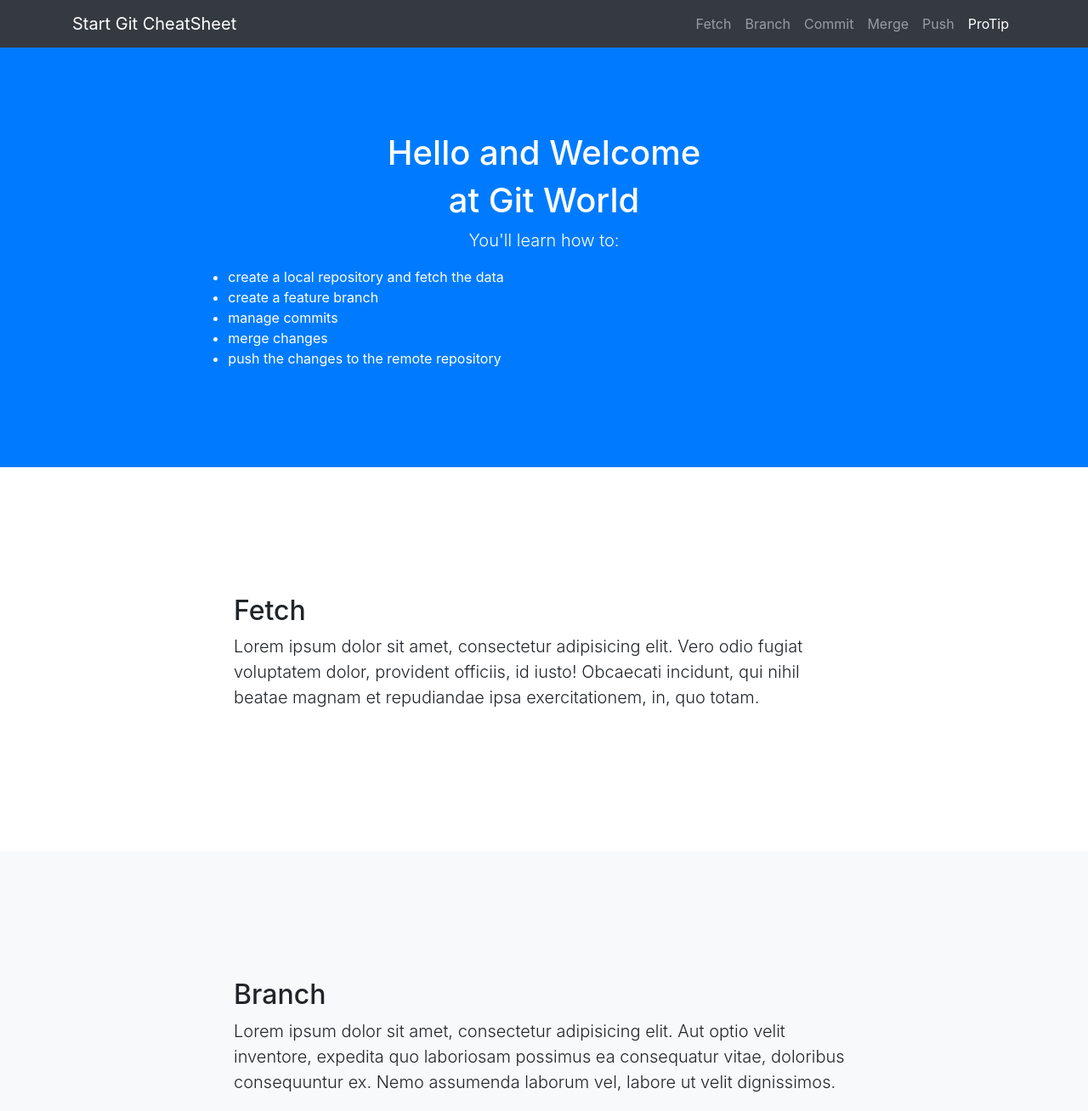
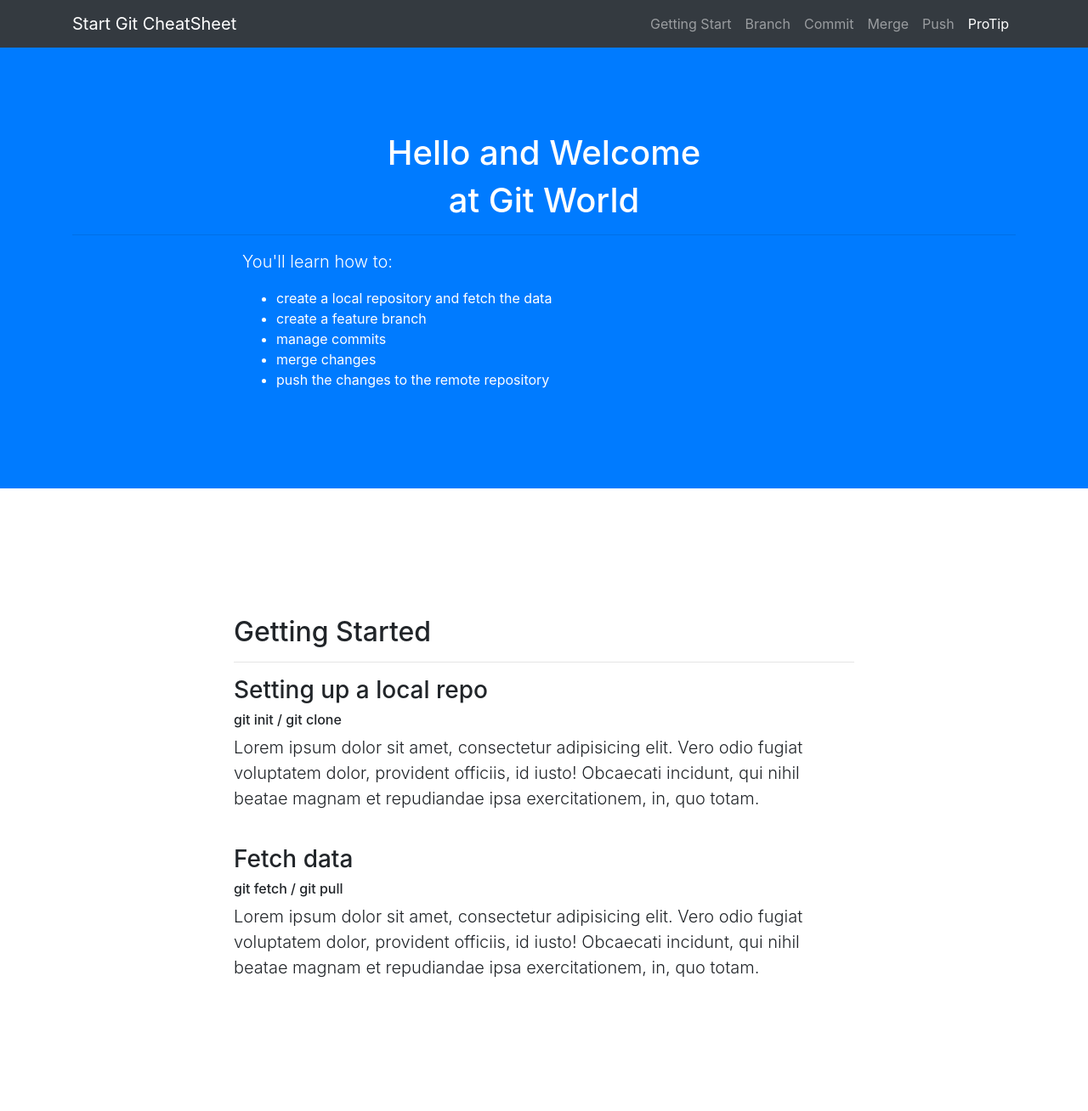
Before and after one commit to patisatori/GIT_CheatSheet_forDev, a website with bundled scripts: page index.html in a window 1280 px wide. Shown: the top 1308 px of the page at 85% size. Built offline with nearby package versions, Linux system fonts and the light colour scheme.

Commit message:
update "getting start" area

```diff
--- a/index.html
+++ b/index.html
@@ -30,7 +30,7 @@
       <div class="collapse navbar-collapse" id="navbarResponsive">
         <ul class="navbar-nav ml-auto">
           <li class="nav-item">
-            <a class="nav-link js-scroll-trigger" href="#fetch">Fetch</a>
+            <a class="nav-link js-scroll-trigger" href="#gettingStarted">Getting Start</a>
           </li>
           <li class="nav-item">
             <a class="nav-link js-scroll-trigger" href="#branch">Branch</a>
@@ -56,9 +56,13 @@
     <div class="container text-center">
       <h1>Hello and Welcome </h1>
         <h1> at Git World</h1>
-      <p class="lead">You'll learn how to:</p>
+        <hr>
+
+
     </div>
+    <div class="container">
     <div class="col-lg-8 mx-auto">
+        <p class="lead">You'll learn how to:</p>
     <ul>
         <li>create a local repository and fetch the data</li>
         <li>create a feature branch</li>
@@ -67,14 +71,23 @@
         <li>push the changes to the remote repository</li>
     </ul>
     </div>
+    </div>
   </header>
 
-  <section id="fetch">
+  <section id="gettingStarted">
     <div class="container">
       <div class="row">
         <div class="col-lg-8 mx-auto">
-          <h2>Fetch</h2>
+          <h2>Getting Started</h2>
+            <hr>
+            <h3>Setting up a local repo </h3>
+            <h6>git init / git clone</h6>
           <p class="lead">Lorem ipsum dolor sit amet, consectetur adipisicing elit. Vero odio fugiat voluptatem dolor, provident officiis, id iusto! Obcaecati incidunt, qui nihil beatae magnam et repudiandae ipsa exercitationem, in, quo totam.</p>
+            <br>
+            <h3>Fetch data</h3>
+            <h6>git fetch / git pull</h6>
+            <p class="lead">Lorem ipsum dolor sit amet, consectetur adipisicing elit. Vero odio fugiat voluptatem dolor, provident officiis, id iusto! Obcaecati incidunt, qui nihil beatae magnam et repudiandae ipsa exercitationem, in, quo totam.
+            </p>
         </div>
       </div>
     </div>
@@ -102,7 +115,7 @@
     </div>
   </section>
 
-  <section id="merge">
+  <section id="merge" class="bg-light">
     <div class="container">
       <div class="row">
         <div class="col-lg-8 mx-auto">
@@ -124,7 +137,7 @@
     </div>
   </section>
 
-<section id="proTip">
+<section id="proTip" class="bg-light">
     <div class="container">
       <div class="row">
         <div class="col-lg-8 mx-auto">
```
